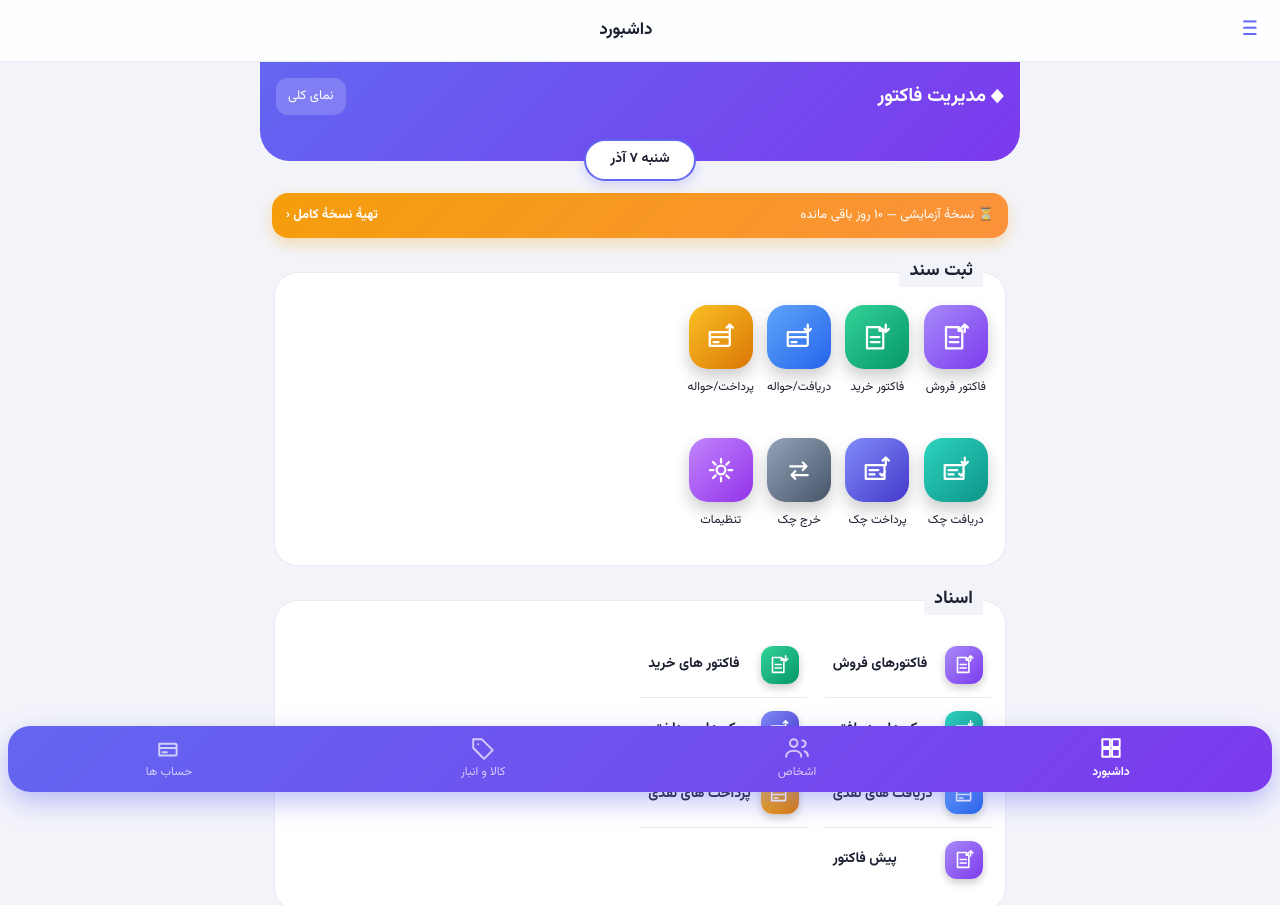
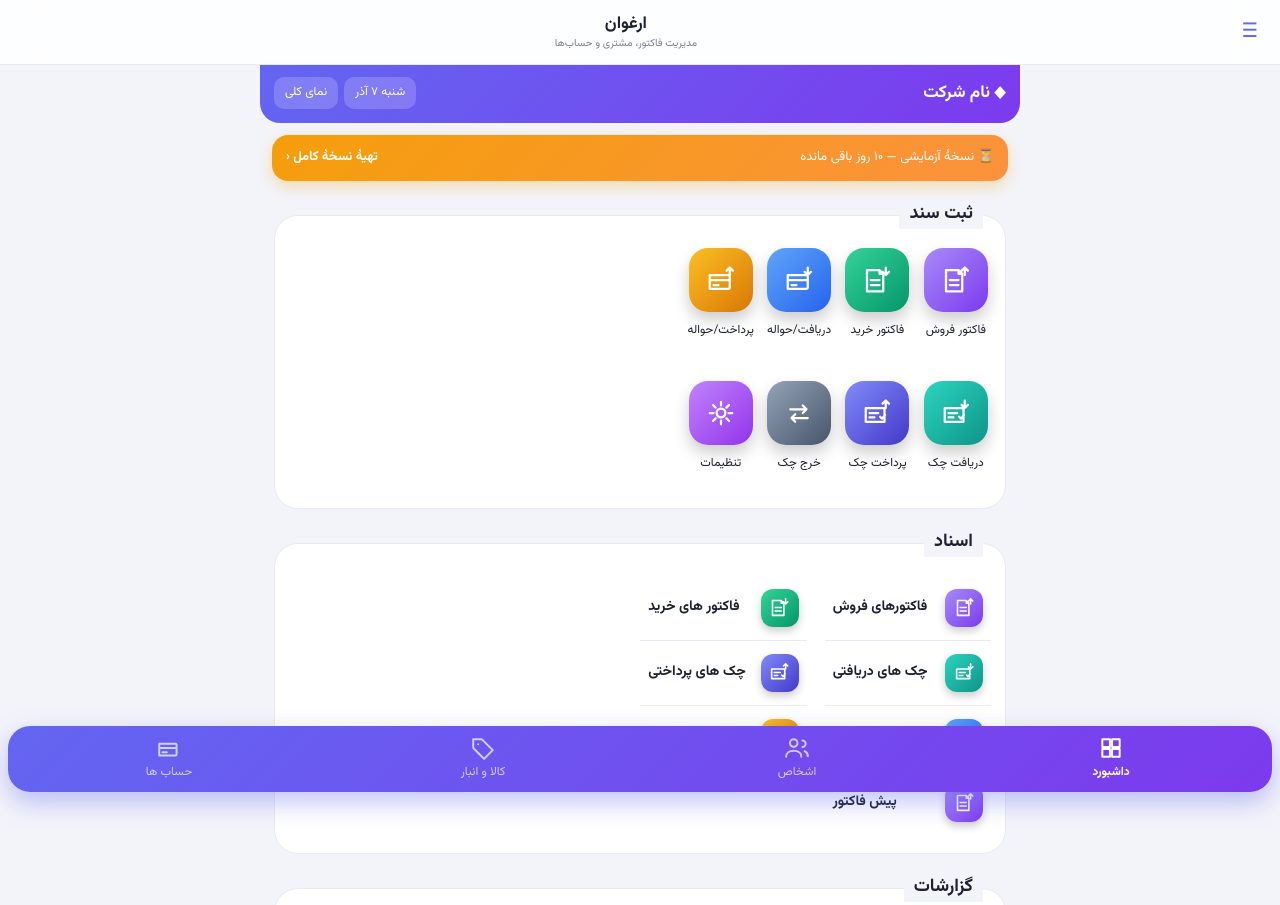
Before and after one commit to foladinaser69/Argavan, a plain HTML site: page index.html in a window 1280 px wide. Shown: the top 905 px of the page. Drawn offline with nearby package versions, Linux system fonts and the light colour scheme.

Commit message:
Add files via upload

```diff
--- a/index.html
+++ b/index.html
@@ -91,6 +91,7 @@ textarea{min-height:70px}button{font:inherit}
 .ti svg,.nv svg{fill:none;stroke:#fff;stroke-width:1.8;stroke-linecap:round;stroke-linejoin:round}
 .dr2{display:flex;align-items:center;gap:10px;padding:12px 6px;border-bottom:1px solid var(--l);cursor:pointer;font-size:14px}.dr2.rp{background:#6366f118;border:1px solid #6366f144;border-radius:10px;margin:5px 0;padding:10px}
 .nv{position:fixed;left:8px;right:8px;bottom:calc(8px + env(safe-area-inset-bottom,0px));background:linear-gradient(135deg,#6366f1,#7c3aed);border-radius:22px;display:flex;padding:9px 4px;z-index:4;box-shadow:0 6px 18px #4f46e566}.nv a{color:#ffffffb3;display:flex;flex-direction:column;align-items:center;font-size:12px;gap:2px;cursor:pointer;flex:1}.nv a.on{color:#fff;font-weight:700}.nv svg{width:26px;height:26px;stroke:currentColor}
+.hero.cp{padding:12px 14px 14px;border-radius:0 0 20px 20px}.hero.cp .hr1 b{font-size:17px}.hero.cp .hbn{padding:6px 11px;font-size:12px;border-radius:10px}.dchip{background:#ffffff2e;color:#fff;border-radius:10px;padding:6px 11px;font-size:12px;white-space:nowrap}.dchip.dk{background:var(--c);color:var(--t);border:1px solid var(--l)}
 @media print{.nv{display:none!important}.a4w>div{width:auto!important;height:auto!important}.a4w .sh{position:static!important}}
 .sec{padding:32px 14px 18px}.gr{gap:24px 8px;padding:0}.gr2{gap:0 18px}.tl{padding:0 2px;gap:9px}.tl b{display:block;min-height:36px;line-height:1.5;font-size:12px}.ti{width:64px;height:64px;flex:none}.ti.s{width:38px;height:38px}.dr2{padding:13px 8px}
 
@@ -236,8 +237,8 @@ L.sort((x,y)=>x.d>y.d?1:x.d<y.d?-1:0);let r=0;L.forEach(e=>{r+=e.a-e.b;e.r=r});r
 let V='follow',A=null,D=null,Q='',F='all',RT='sum',RF='',RTo='',RC=0,MD={};
 const MENU=[['follow','داشبورد'],['rep','گزارشات'],['cus','مشتری ها'],['inv','فاکتور ها'],['pay','دریافت و پرداخت'],['prod','کالا ها'],['prj','مدیریت پروژه ها'],['bk','بانک ها'],['set','تنظیمات'],['about','درباره ما']];
 function go(v,a,rep){if(v=='pv'||v=='rp'){ZM=1;XF='pdf';XL=null}if(rep)NAV.pop();if(NAV.length&&NAV[NAV.length-1].V==v)NAV.pop();NAV.push({V:v,A:a});V=v;A=a;$('#dr').classList.remove('on');draw();scrollTo(0,0)}
-function draw(){applyTheme();sdX();if(V=='prod'&&window.__pvv!='prod'){PG=0;PQ=''}window.__pvv=V;const ti={follow:'',rep:'گزارشات',cus:'مشتری ها',cd:'صورتحساب مشتری',inv:'فاکتور ها',ie:D&&D.new?'فاکتور جدید':'ویرایش فاکتور',pv:'پیش نمایش فاکتور',it:IT&&IT.k>=0?'ویرایش آیتم':'آیتم جدید',fl:'جستجو فاکتور ها',sg:'ثبت امضا',bk:'بانک ها',bd:'جزئیات بانک',prj:'مدیریت پروژه ها',pd:'جزئیات پروژه',pi:'فاکتورهای پروژه',ex:EXD&&EXD.id?'ویرایش هزینه':'ثبت خرید / هزینه',rp:(RPV||{}).title,chk:'چک های دریافتی و پرداختی',dy:'گزارش روزانه',wh:'گزارشات انبار',as:'گزارش دارایی ها',pl:'سود و زیان',ip:'سود فاکتورها',gx:A=='inc'?'درآمدها':'هزینه ها',ov:'نمای کلی',pay:'دریافت و پرداخت',prod:'کالا ها',set:'تنظیمات',about:'درباره ما'};
-if(V=='follow')setTimeout(()=>{$('#ti').textContent='داشبورد'});$('#ti').textContent=V=='pv'?'فاکتور شماره #'+fn((S.iv.find(x=>x.id==A)||{}).no):ti[V];const bk=['cd','ie','pv','it','fl','sg','chk','bd','pd','pi','rp','ex','dy','wh','as','pl','ip','gx','ov'].includes(V);$('#hb').textContent=bk?'←':'☰';$('#hb').style.order=bk?3:1;$('#ha').style.order=bk?1:3;$('#ti').style.order=2;$('#hb').onclick=bk?appBack:()=>$('#dr').classList.add('on');
+function draw(){applyTheme();sdX();if(V=='prod'&&window.__pvv!='prod'){PG=0;PQ=''}window.__pvv=V;const ti={follow:'ارغوان',rep:'گزارشات',cus:'مشتری ها',cd:'صورتحساب مشتری',inv:'فاکتور ها',ie:D&&D.new?'فاکتور جدید':'ویرایش فاکتور',pv:'پیش نمایش فاکتور',it:IT&&IT.k>=0?'ویرایش آیتم':'آیتم جدید',fl:'جستجو فاکتور ها',sg:'ثبت امضا',bk:'بانک ها',bd:'جزئیات بانک',prj:'مدیریت پروژه ها',pd:'جزئیات پروژه',pi:'فاکتورهای پروژه',ex:EXD&&EXD.id?'ویرایش هزینه':'ثبت خرید / هزینه',rp:(RPV||{}).title,chk:'چک های دریافتی و پرداختی',dy:'گزارش روزانه',wh:'گزارشات انبار',as:'گزارش دارایی ها',pl:'سود و زیان',ip:'سود فاکتورها',gx:A=='inc'?'درآمدها':'هزینه ها',ov:'نمای کلی',pay:'دریافت و پرداخت',prod:'کالا ها',set:'تنظیمات',about:'درباره ما'};
+$('#ti').textContent=V=='pv'?'فاکتور شماره #'+fn((S.iv.find(x=>x.id==A)||{}).no):ti[V];if(V=='follow')$('#ti').innerHTML='<span style="display:block;text-align:center;line-height:1.4">ارغوان<small style="display:block;font-size:10.5px;font-weight:400;color:var(--m)">مدیریت فاکتور، مشتری و حساب‌ها</small></span>';const bk=['cd','ie','pv','it','fl','sg','chk','bd','pd','pi','rp','ex','dy','wh','as','pl','ip','gx','ov'].includes(V);$('#hb').textContent=bk?'←':'☰';$('#hb').style.order=bk?3:1;$('#ha').style.order=bk?1:3;$('#ti').style.order=2;$('#hb').onclick=bk?appBack:()=>$('#dr').classList.add('on');
 $('#ha').innerHTML=V=='ie'?'<button class="lk" onclick="saveMenu()">ذخیره</button>':V=='it'?'<button class="lk" onclick="saveItem()">ذخیره</button>':'';
 $('#fab').style.display=['inv','cus','pay','prod','bk','prj'].includes(V)?'flex':'none';$('#fab').style.bottom=(V=='inv'||['cus','prod','bk'].includes(V))?'calc(84px + env(safe-area-inset-bottom,0px))':'';
 $('#bn').innerHTML=accHdr();
@@ -665,7 +666,8 @@ const tb=(h,r,f)=>`<div class="sc"><table><tr>${h.map(x=>`<th>${x}</th>`).join('
 const inR=d=>(!RF||d>=RF)&&(!RTo||d<=RTo),sum=(a,f)=>a.reduce((x,y)=>x+f(y),0);
 const VW={
 follow(){const t=today().split('/').map(Number),dn=['یکشنبه','دوشنبه','سه‌شنبه','چهارشنبه','پنجشنبه','جمعه','شنبه'][new Date().getDay()],tl=(l,i,g,a)=>`<div class="tl" onclick="${a}"><span class="ti" style="background:${TG[g]}">${icn(...i)}</span><b>${l}</b></div>`,rw=(l,i,g,a,r)=>`<div class="dr2${r?' rp':''}" onclick="${a}"><span class="ti s" style="background:${TG[g]}">${icn(...i)}</span><b>${l}</b></div>`;
-return `${sv('dHero')?`<div class="hero"><div class="hr1"><b>◆ ${esc(S.st.name||'مدیریت فاکتور')}</b><span class="hbn" onclick="go('ov')">نمای کلی</span></div></div>`:''}${sv('dDate')?`<div class="dpill"${sv('dHero')?'':' style="margin-top:14px"'}>${dn} ${fn(t[2])} ${MN[t[1]-1]}</div>`:''}${licBn()}
+const dc=sv('dDate')?`<span class="dchip">${dn} ${fn(t[2])} ${MN[t[1]-1]}</span>`:'';
+return `${sv('dHero')?`<div class="hero cp"><div class="hr1"><b>◆ ${esc(S.st.name||'نام شرکت')}</b><span style="display:flex;gap:6px;align-items:center">${dc}<span class="hbn" onclick="go('ov')">نمای کلی</span></span></div></div>`:dc?`<div style="padding:10px 14px 0;text-align:left">${dc.replace('dchip','dchip dk')}</div>`:''}${licBn()}
 ${sv('dDoc')?`<div class="sec"><h3>ثبت سند</h3><div class="gr">${[tl('فاکتور فروش',['doc','bUp'],'v',"newInvT('sale')"),tl('فاکتور خرید',['doc','bDn'],'g',"newInvT('buy')"),tl('دریافت/حواله',['card','bDn'],'b',"payNew('rec','کارت به کارت')"),tl('پرداخت/حواله',['card','bUp'],'y',"payNew('pay','کارت به کارت')"),tl('دریافت چک',['chk','bDn'],'t',"payNew('rec','چک')"),tl('پرداخت چک',['chk','bUp'],'i',"payNew('pay','چک')"),tl('خرج چک',['swap'],'s',"payNew('pay','چک')"),tl('تنظیمات',['gear'],'u',"go('set')")].join('')}</div></div>`:''}
 ${sv('dDocs')?`<div class="sec"><h3>اسناد</h3><div class="gr2">${[rw('فاکتورهای فروش',['doc','bUp'],'v',"docList('sale')"),rw('فاکتور های خرید',['doc','bDn'],'g',"docList('buy')"),rw('چک های دریافتی',['chk','bDn'],'t',"CK.f='rec';go('chk')"),rw('چک های پرداختی',['chk','bUp'],'i',"CK.f='pay';go('chk')"),rw('دریافت های نقدی',['card','bDn'],'b',"PYF='rc';go('pay')"),rw('پرداخت های نقدی',['card','bUp'],'y',"PYF='pc';go('pay')"),rw('پیش فاکتور',['doc','bUp'],'v',"docList('pre')")].join('')}</div></div>`:''}
 ${sv('dRep')?`<div class="sec"><h3>گزارشات</h3><div class="gr2">${[rw('گزارش روزانه',['pie'],'y',"DYM=0;go('dy')",1),rw('ریز گزارش روزانه',['tree'],'b',"DYM=1;go('dy')",1),rw('گزارشات انبار',['box'],'o',"go('wh')",1),rw('گزارش دارایی ها',['bars'],'t',"go('as')",1),rw('گزارشات کلی',['bars'],'i',"go('rep')",1),rw('سود و زیان',['trend'],'g',"go('pl')",1),rw('سود فاکتور',['pct'],'v',"go('ip')",1),rw('سود فاکتور ها',['trend'],'p',"go('ip')",1)].join('')}</div></div>`:''}`},
```
